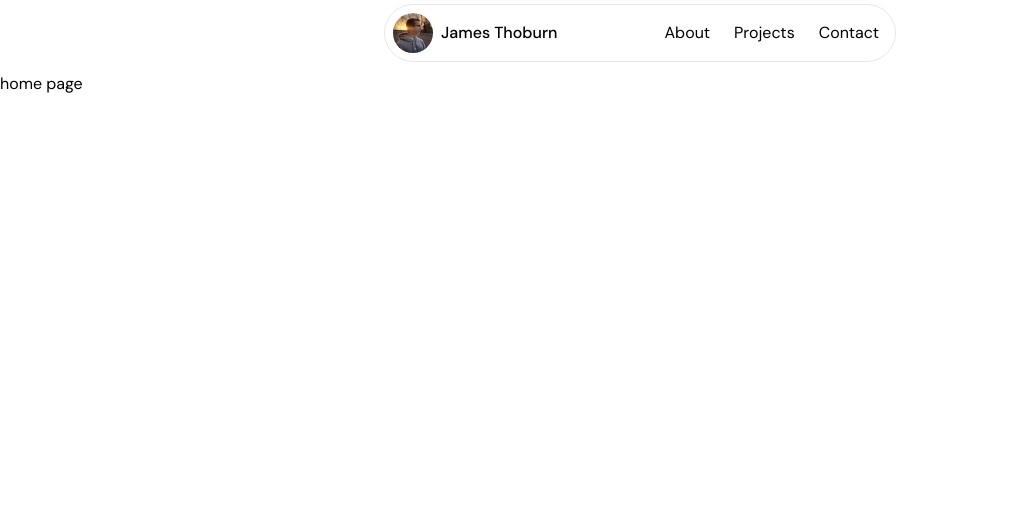
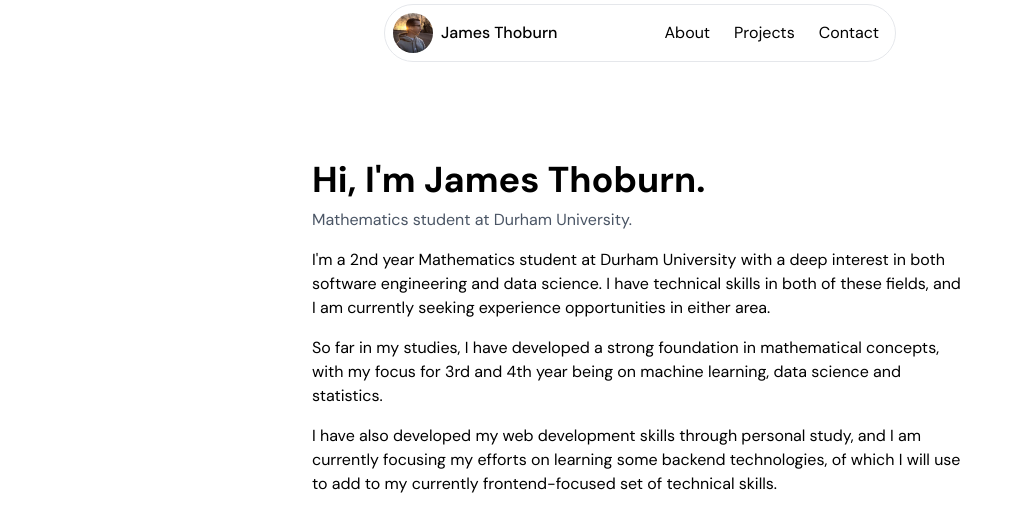
Before and after one commit to JamesThoburn/portfolio-website, a Next.js app: page / in a window 1280 px wide. Shown: the top 532 px of the page, without its empty margins (0-1022 px from the left). Built offline with nearby package versions, Linux system fonts and the light colour scheme.

Commit message:
Added Hero Section

```diff
--- a/src/app/layout.tsx
+++ b/src/app/layout.tsx
@@ -27,7 +27,7 @@ export default function RootLayout({
         className={`${font.className} antialiased bg-[#ffffff]`}
       >
         <Navbar />
-        <main className="pt-18">
+        <main className="pt-18 min-h-screen">
           {children}
         </main>
       </body>
--- a/src/app/page.tsx
+++ b/src/app/page.tsx
@@ -1,9 +1,10 @@
+import Hero from "@/components/Home/Hero";
 import Navbar from "@/components/Navbar";
 
 export default function Home() {
   return (
-    <div>
-      home page
+    <div className="max-w-2xl mx-auto">
+      <Hero />
     </div>
   );
 }
--- /dev/null
+++ b/src/components/Home/Hero.tsx
@@ -0,0 +1,19 @@
+export default function Hero() {
+  return (
+    <section className="mt-20 flex flex-col p-2 gap-4">
+        <div className="flex flex-col gap-2">
+            <h1 className="text-4xl font-bold">Hi, I'm James Thoburn.</h1>
+            <h2 className="text-gray-600">Mathematics student at Durham University.</h2>
+        </div>
+        <p>
+            I'm a 2nd year Mathematics student at Durham University with a deep interest in both software engineering and data science. I have technical skills in both of these fields, and I am currently seeking experience opportunities in either area.
+        </p>
+        <p>
+            So far in my studies, I have developed a strong foundation in mathematical concepts, with my focus for 3rd and 4th year being on machine learning, data science and statistics.
+        </p>
+        <p>
+            I have also developed my web development skills through personal study, and I am currently focusing my efforts on learning some backend technologies, of which I will use to add to my currently frontend-focused set of technical skills.
+        </p>
+    </section>
+  )
+}
```
